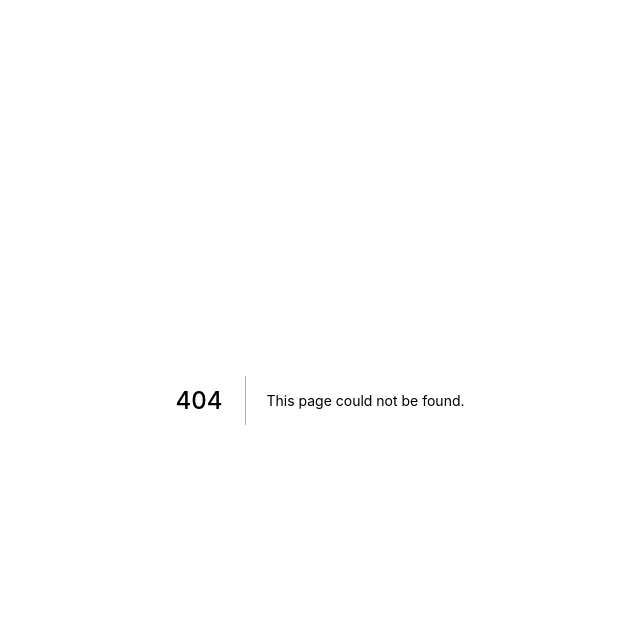
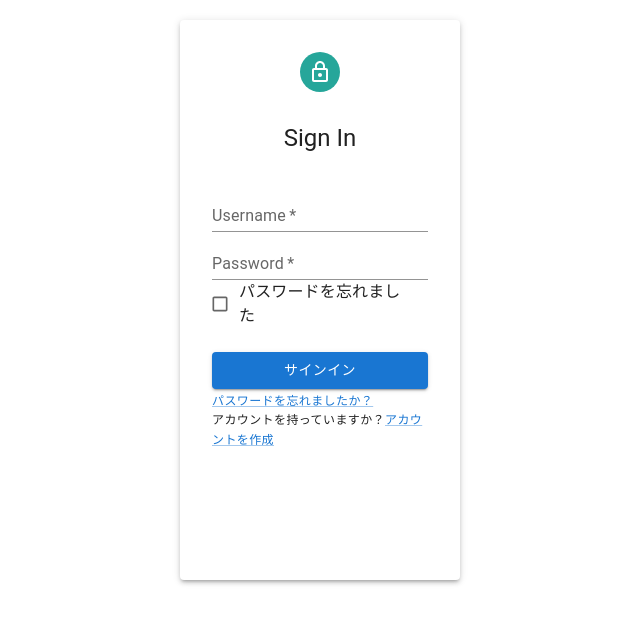
Before and after one commit to ruudrei/next-trial, a Next.js app in the folder my-app/: page /login in a window 1280 px wide. Before the commit this address had no page. Shown: the top 624 px of the page, without its empty margins (320-960 px from the left). Built offline with nearby package versions, Linux system fonts and the light colour scheme.

Commit message:
ログインコンポーネント作成

```diff
--- /dev/null
+++ b/my-app/components/Login.tsx
@@ -0,0 +1,71 @@
+import {
+  Avatar,
+  Box,
+  Button,
+  Checkbox,
+  FormControlLabel,
+  Grid,
+  Link,
+  Paper,
+  Stack,
+  TextField,
+  Typography,
+} from "@mui/material";
+import LockOutlinedIcon from "@mui/icons-material/LockOutlined";
+import { teal } from "@mui/material/colors";
+export const Login = () => {
+  return (
+    <Grid>
+      <Paper
+        elevation={3}
+        sx={{
+          p: 4,
+          height: "70vh",
+          width: "280px",
+          m: "20px auto",
+        }}
+      >
+        <Grid
+          container
+          direction="column"
+          justifyContent="flex-start" //多分、デフォルトflex-startなので省略できる。
+          alignItems="center"
+        >
+          <Avatar sx={{ bgcolor: teal[400] }}>
+            <LockOutlinedIcon />
+          </Avatar>
+          <Typography variant={"h5"} sx={{ m: "30px" }}>
+            Sign In
+          </Typography>
+        </Grid>
+        <TextField label="Username" variant="standard" fullWidth required />
+        <TextField
+          type="password"
+          label="Password"
+          variant="standard"
+          fullWidth
+          required
+        />
+        {/* ラベルとチェックボックス */}
+        <FormControlLabel
+          labelPlacement="end"
+          label="パスワードを忘れました"
+          control={<Checkbox name="checkboxA" size="small" color="primary" />}
+        />
+        <Box mt={3}>
+          <Button type="submit" color="primary" variant="contained" fullWidth>
+            サインイン
+          </Button>
+
+          <Typography variant="caption">
+            <Link href="#">パスワードを忘れましたか？</Link>
+          </Typography>
+          <Typography variant="caption" display="block">
+            アカウントを持っていますか？
+            <Link href="#">アカウントを作成</Link>
+          </Typography>
+        </Box>
+      </Paper>
+    </Grid>
+  );
+};
--- /dev/null
+++ b/my-app/pages/login.tsx
@@ -0,0 +1,12 @@
+import type { NextPage } from "next";
+import { Login } from "../components/Login";
+
+const Home: NextPage = () => {
+  return (
+    <>
+      <Login />
+    </>
+  );
+};
+
+export default Home;
```
